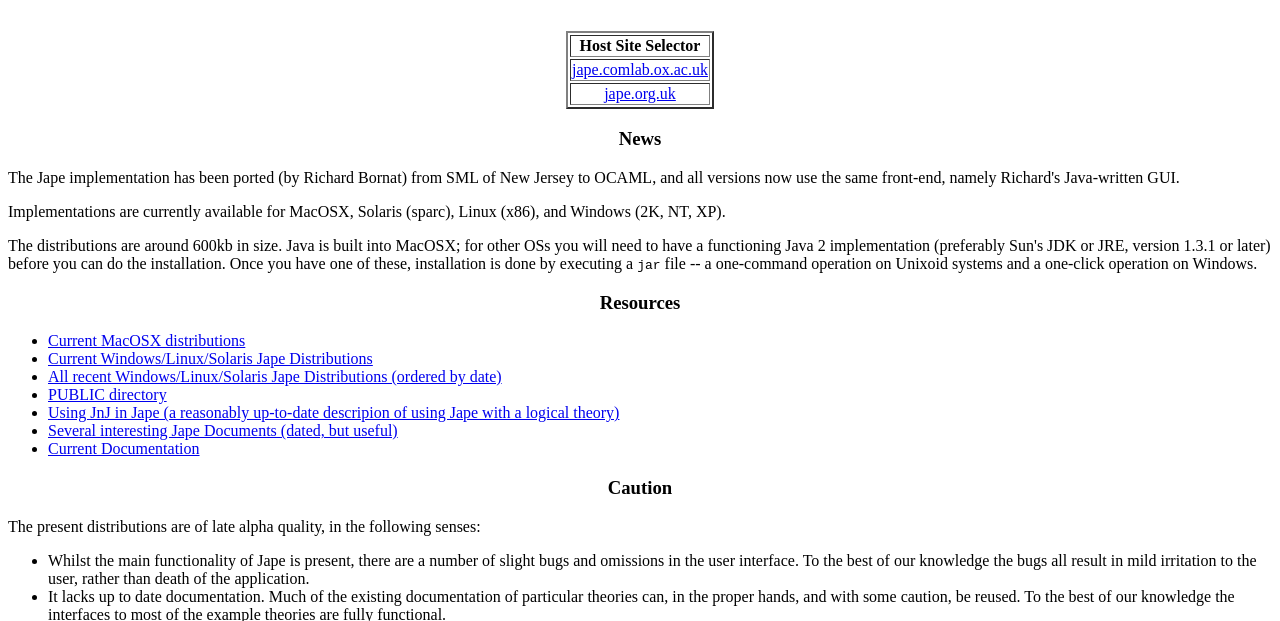
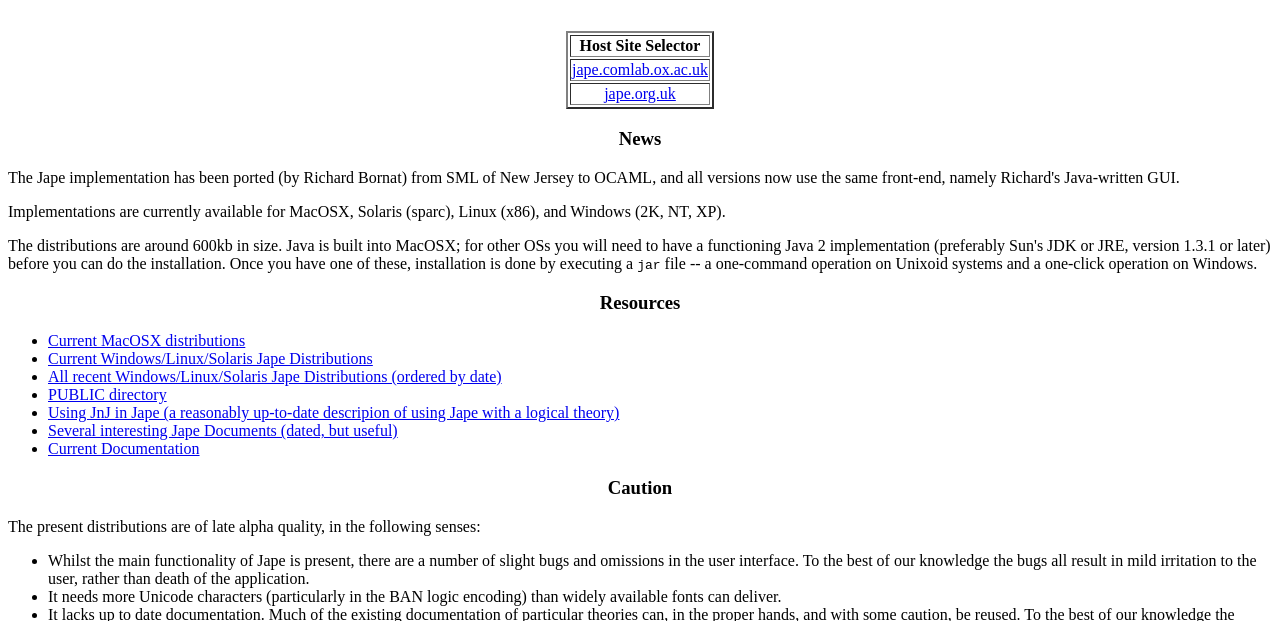
Before and after one commit to RBornat/jape, a plain HTML site: page dev/jape.org/index.html in a window 1280 px wide. Shown: the part 175-796 px from the top of the page. Drawn offline with Linux system fonts and the light colour scheme.

Commit message:
remarks about BAN

```diff
--- a/dev/jape.org/index.html
+++ b/dev/jape.org/index.html
@@ -57,6 +57,8 @@
     slight bugs and omissions  in the user interface. To the best of our
     knowledge the bugs all result in mild irritation to the user, rather than
     death of the application.</li>
+  <li>It needs more Unicode characters (particularly in the BAN logic encoding)
+    than widely available fonts can deliver.</li>
   <li>It lacks up to date documentation. Much of the existing documentation
     of particular theories can, in the proper hands, and with some caution,
     be reused. To the best of our knowledge the interfaces to most of the
```
